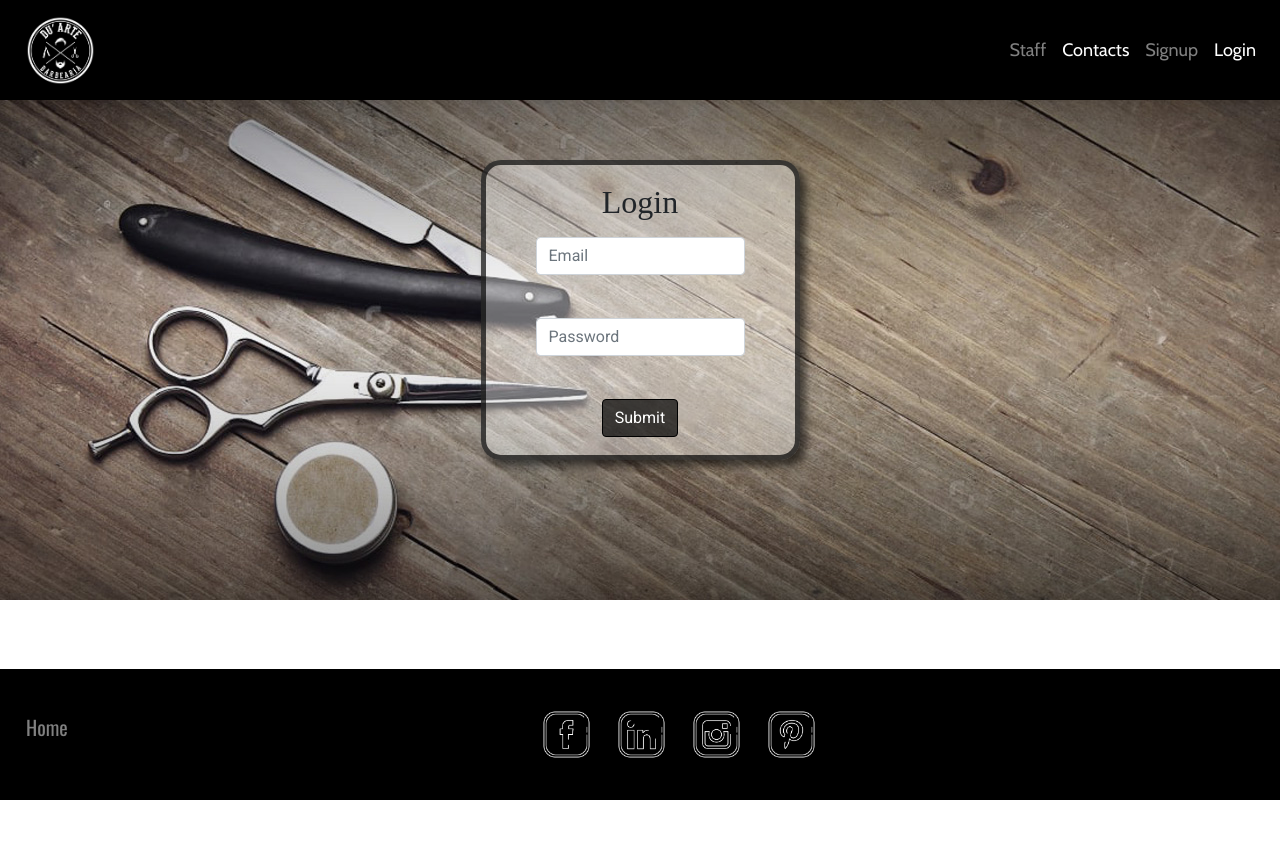
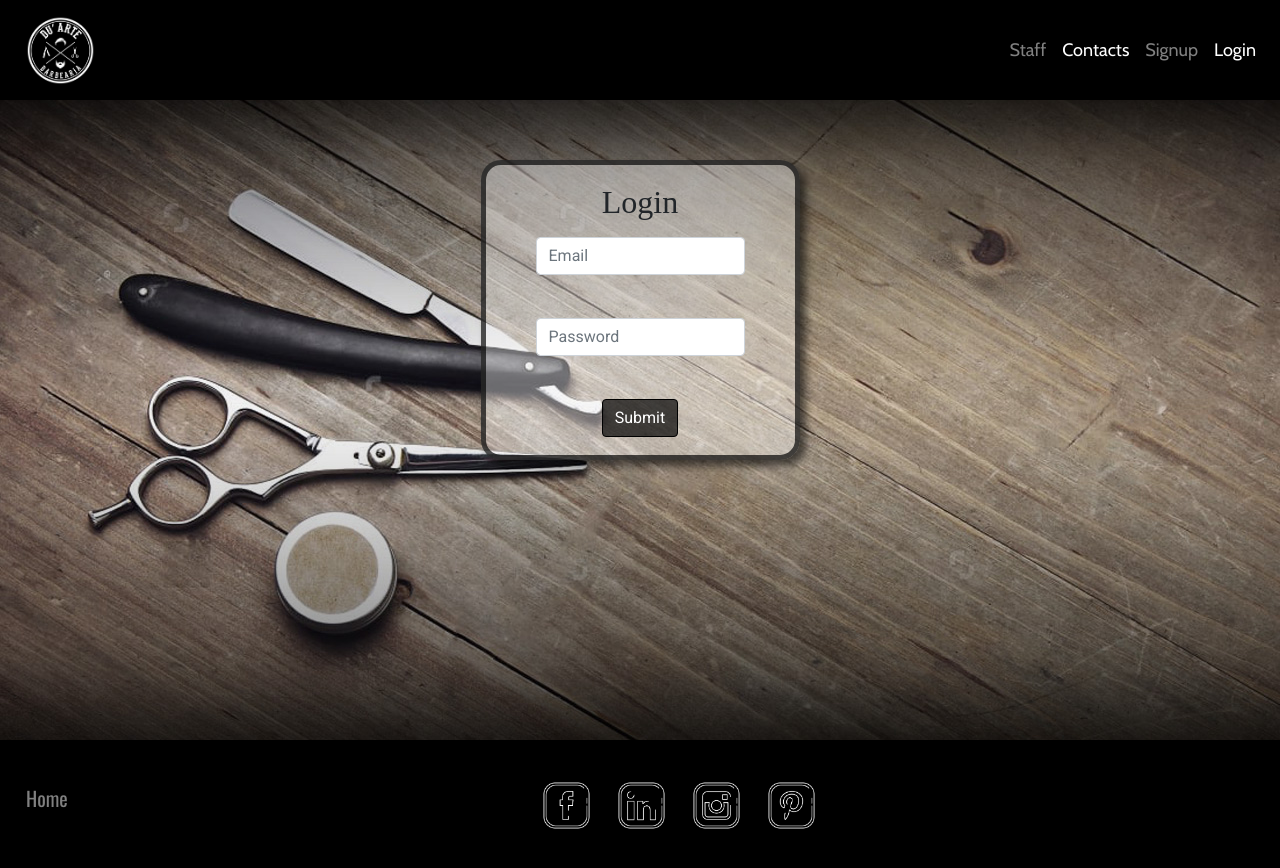
Before and after one commit to SofiaOrnelas/barbershop, a React (Create React App) app in the folder client/: page /login in a window 1280 px wide. Shown: the top 868 px of the page. Before the commit the page ends 800 px from the top, so only its background shows below. Built offline with nearby package versions, Linux system fonts and the light colour scheme; a web font is replaced by a local one.

Commit message:
login-signup

```diff
--- a/client/src/index.scss
+++ b/client/src/index.scss
@@ -314,7 +314,7 @@ h5 {
   display: flex;
   background-image: url("/Back_LogIn.jpg");
   width: 100%;
-  min-height: 500px;
+  height: 80vh;
   background-size: cover;
   background-position: center;
 }
@@ -373,8 +373,8 @@ h5 {
 }
 
 .testForm{
-  // display: flex;
-  // flex-direction: row;
+ /*  display: flex;
+  flex-direction: row; */
   margin: 5px auto !important;
 }
 
```
